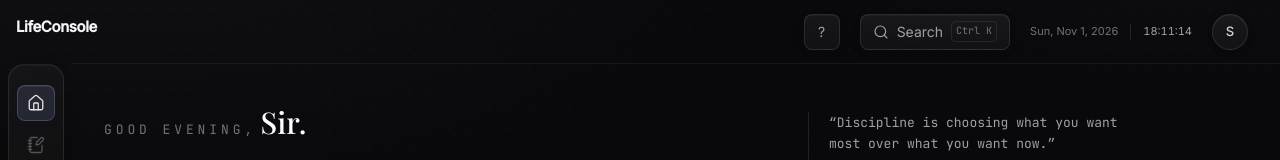
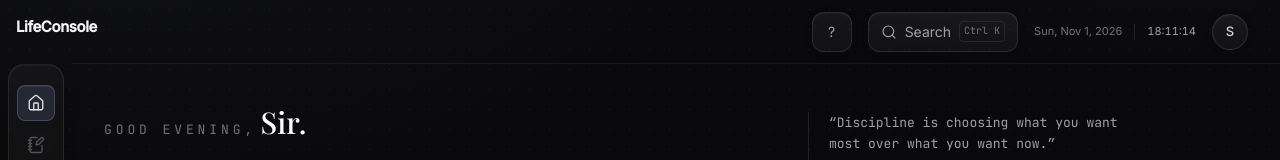
Before and after one commit to sunil-0701/LifeConsole, a React (Vite) app in the folder lifeconsole-facade/facade/: page / in a window 1280 px wide. Shown: the top 160 px of the page. Built offline with nearby package versions, Linux system fonts and the light colour scheme.

Commit message:
ui: enlarge topbar controls and add shortcut hints

```diff
--- a/lifeconsole-facade/facade/src/components/layouts/Topbar.jsx
+++ b/lifeconsole-facade/facade/src/components/layouts/Topbar.jsx
@@ -9,7 +9,7 @@ function Topbar({ onMenu, onSearch, onHelp }) {
         type="button"
         onClick={onMenu}
         aria-label="Open navigation"
-        className="grid h-9 w-9 shrink-0 place-items-center rounded-lg text-zinc-400 transition-colors duration-150 hover:bg-white/[0.05] hover:text-zinc-100 lg:hidden"
+        className="grid h-10 w-10 shrink-0 place-items-center rounded-xl text-zinc-400 transition-colors duration-150 hover:bg-white/[0.05] hover:text-zinc-100 lg:hidden"
       >
         <Menu className="h-5 w-5" strokeWidth={1.75} aria-hidden="true" />
       </button>
@@ -18,12 +18,13 @@ function Topbar({ onMenu, onSearch, onHelp }) {
         LifeConsole
       </span>
 
-      <div className="ml-auto flex shrink-0 items-center gap-3 sm:gap-5">
+      <div className="ml-auto flex shrink-0 items-center gap-2 sm:gap-4">
         <button
           type="button"
           onClick={onHelp}
           aria-label="Keyboard shortcuts"
-          className="glass-control grid h-9 w-9 shrink-0 place-items-center rounded-lg text-sm text-zinc-400 hover:text-zinc-100"
+          title="Keyboard shortcuts (?)"
+          className="glass-control grid h-10 w-10 shrink-0 place-items-center rounded-xl text-sm text-zinc-400 hover:text-zinc-100"
         >
           <span aria-hidden="true">?</span>
         </button>
@@ -32,7 +33,8 @@ function Topbar({ onMenu, onSearch, onHelp }) {
           type="button"
           onClick={onSearch}
           aria-label="Search sections"
-          className="glass-control flex h-9 shrink-0 items-center gap-2 rounded-lg px-3 text-sm text-zinc-400 hover:text-zinc-100"
+          title="Search sections (Ctrl/⌘+K)"
+          className="glass-control flex h-10 min-w-10 shrink-0 items-center justify-center gap-2 rounded-xl px-3 text-sm text-zinc-400 hover:text-zinc-100"
         >
           <Search className="h-4 w-4" strokeWidth={1.75} aria-hidden="true" />
           <span className="hidden sm:inline">Search</span>
```
